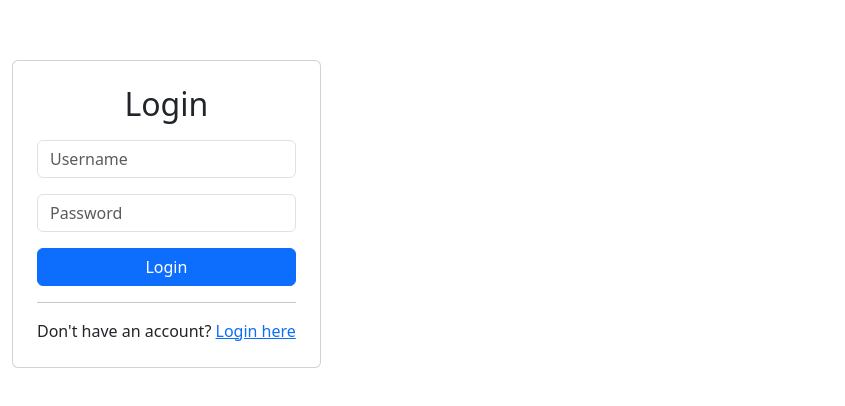
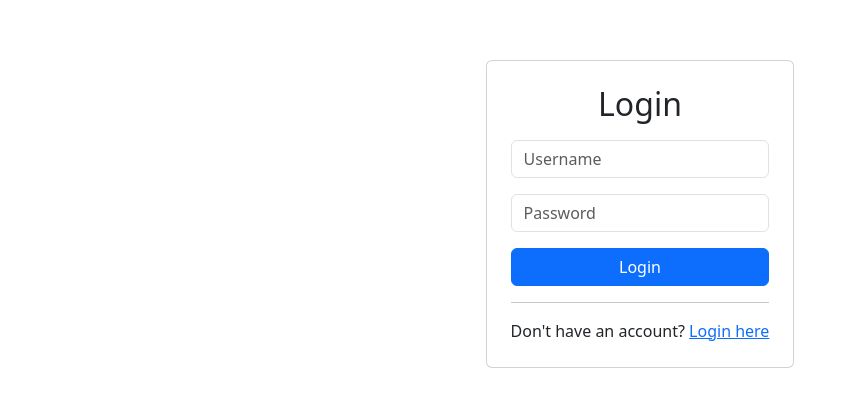
Before and after one commit to KhanhKhuat1504/sports-analytics-software, a React (Vite) app in the folder frontend/: page / in a window 1280 px wide. Shown: the part 186-592 px from the top of the page, without its empty margins (0-845 px from the left). Built offline with nearby package versions, Linux system fonts and the light colour scheme; what @rpldy/upload-button, ag-grid-community would draw is missing.

Commit message:
Login & Register components are centered.

```diff
--- /dev/null
+++ b/frontend/src/components/Login/Login.css
@@ -0,0 +1,3 @@
+body {
+    display: block; !important
+}
--- a/frontend/src/components/Login/Login.tsx
+++ b/frontend/src/components/Login/Login.tsx
@@ -1,6 +1,7 @@
 import React, { useState } from "react";
 import { Link } from 'react-router-dom';
 import 'bootstrap/dist/css/bootstrap.min.css';
+import "./Login.css";
 
 function Login() {
 //     VIBE CODE DO NOT USE
@@ -39,7 +40,7 @@ function Login() {
 
 // STYLING USES BOOTSTRAP
     return(
-        <div className="container">
+        <div className="container d-flex justify-content-center align-items-center vh-100">
             <div className="card shadow-md">
                 <div className="card-body p-4">
                     <h2 className="text-center mb-3">Login</h2>
--- /dev/null
+++ b/frontend/src/components/Register/Register.css
@@ -0,0 +1,3 @@
+body {
+    display: block; !important
+}
--- a/frontend/src/components/Register/Register.tsx
+++ b/frontend/src/components/Register/Register.tsx
@@ -1,6 +1,7 @@
 import React, { useState } from "react";
 import { Link } from 'react-router-dom';
 import 'bootstrap/dist/css/bootstrap.min.css';
+import './Register.css';
 
 
 function Register() {
@@ -51,7 +52,7 @@ function Register() {
 
 // USES BOOTSTRAP STYLING
     return(
-        <div className="container">
+        <div className="container d-flex justify-content-center align-items-center vh-100">
                     <div className="card shadow-md">
                         <div className="card-body p-4">
                             <h2 className="text-center mb-3">Register</h2>
```
